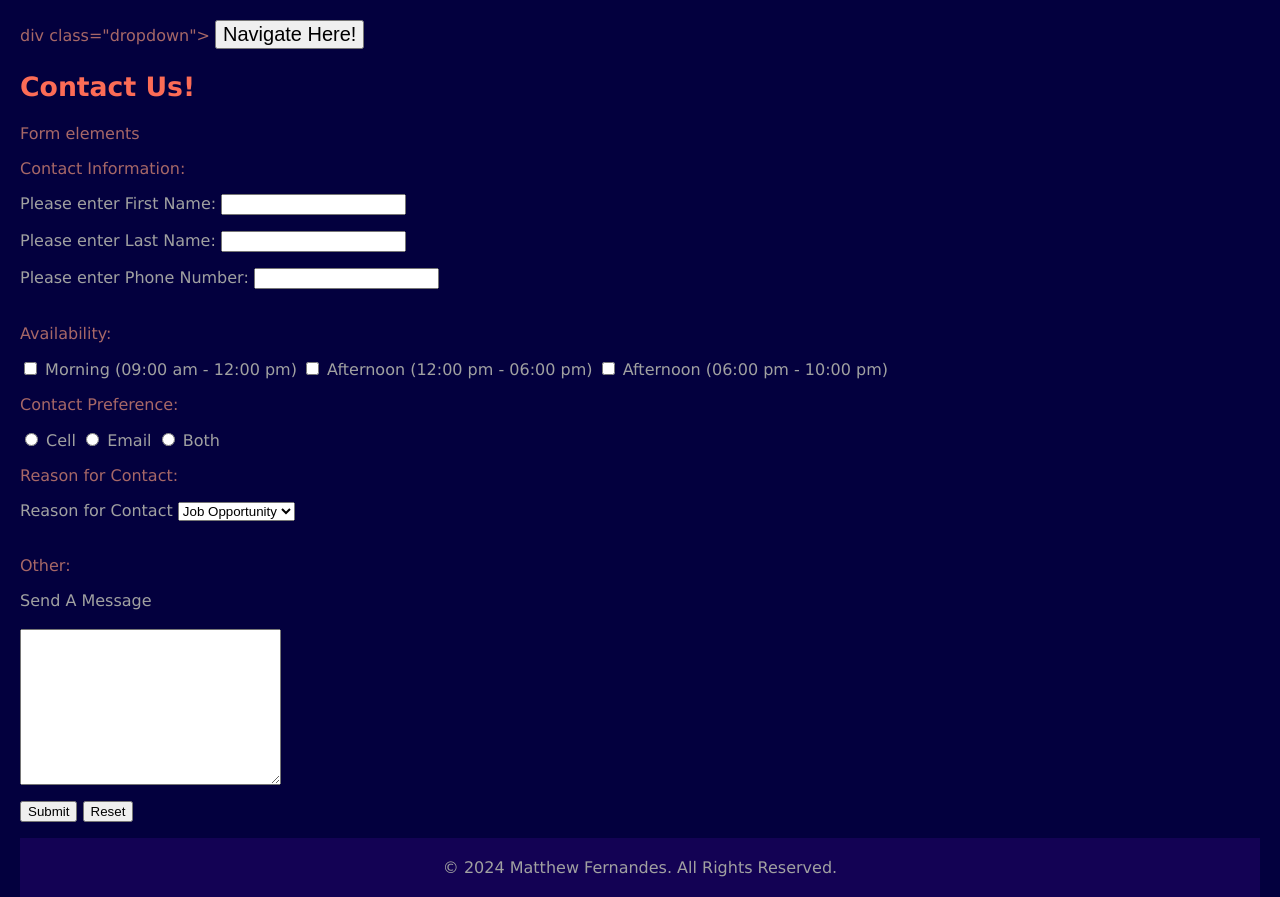
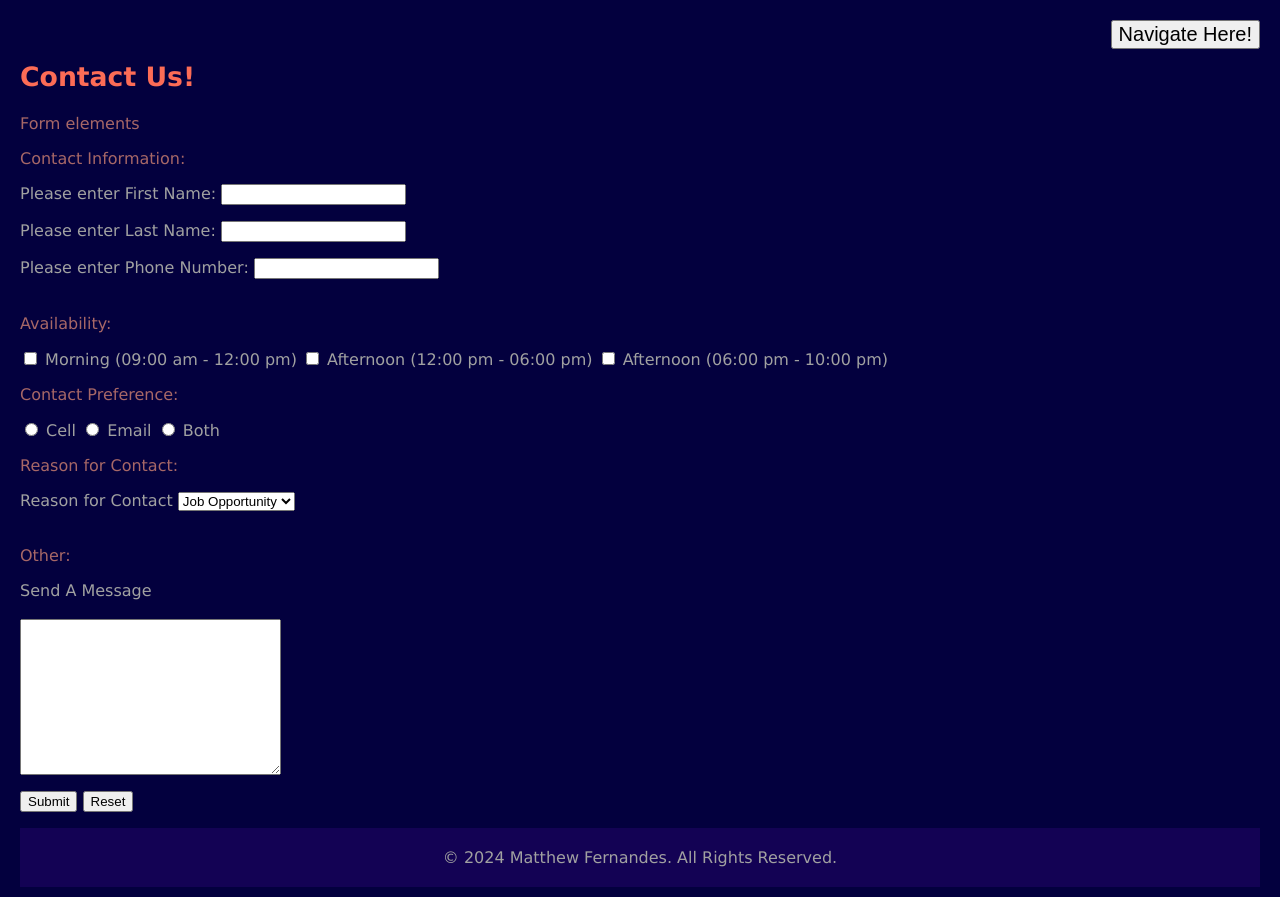
Before and after one commit to MattF-1/MattF-1.github.io, a plain HTML site: page Contact_us.html in a window 1280 px wide. Drawn offline with Linux system fonts and the light colour scheme.

Commit message:
Update Contact_us.html

```diff
--- a/Contact_us.html
+++ b/Contact_us.html
@@ -8,7 +8,7 @@
     <script src="main_lab5.js"></script>
 </head>
 
-div class="dropdown">
+<div class="dropdown">
     <button onclick="myFunction()" class="dropbtn">Navigate Here!</button>
     <div id="myDropdown" class="dropdown-content">
 
```
